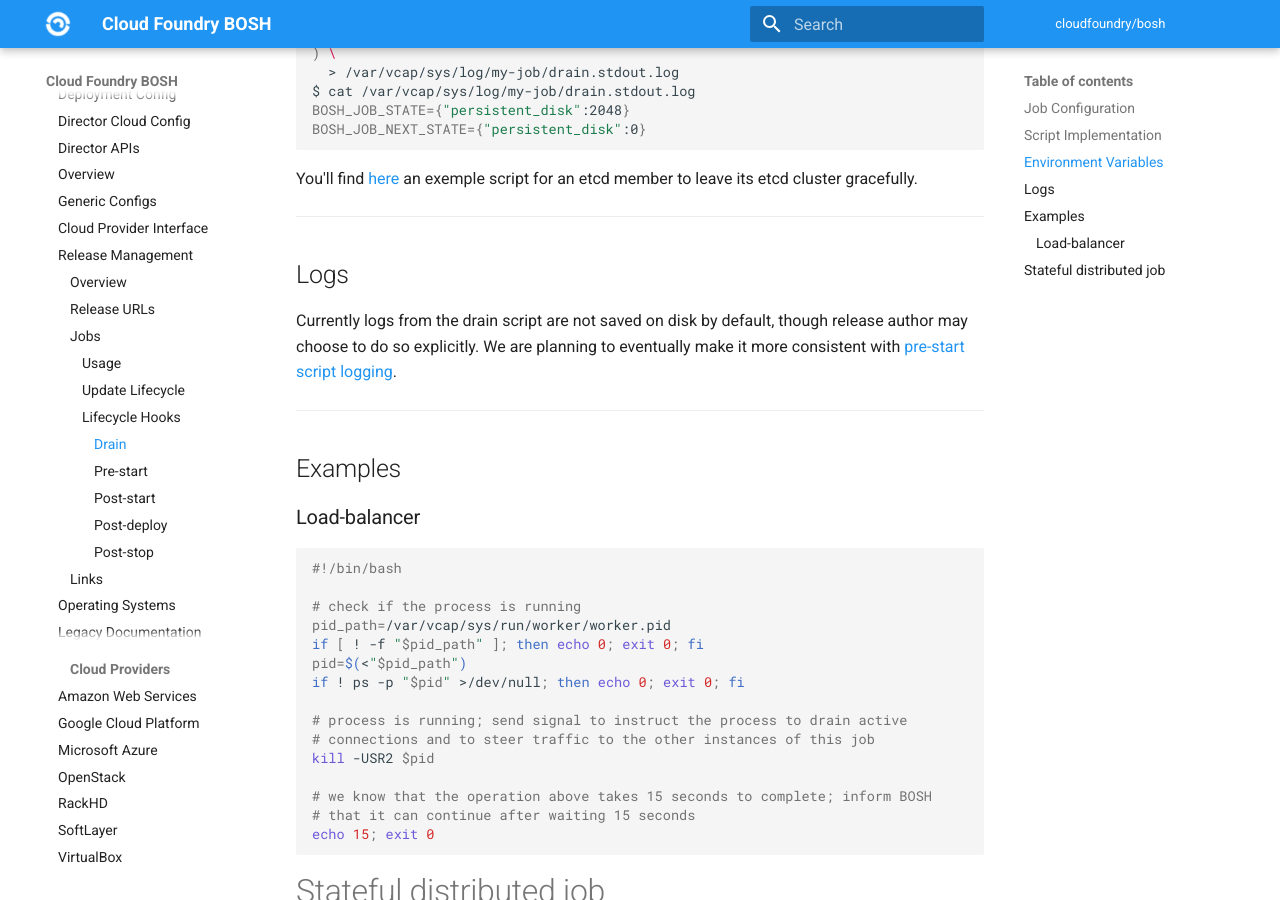
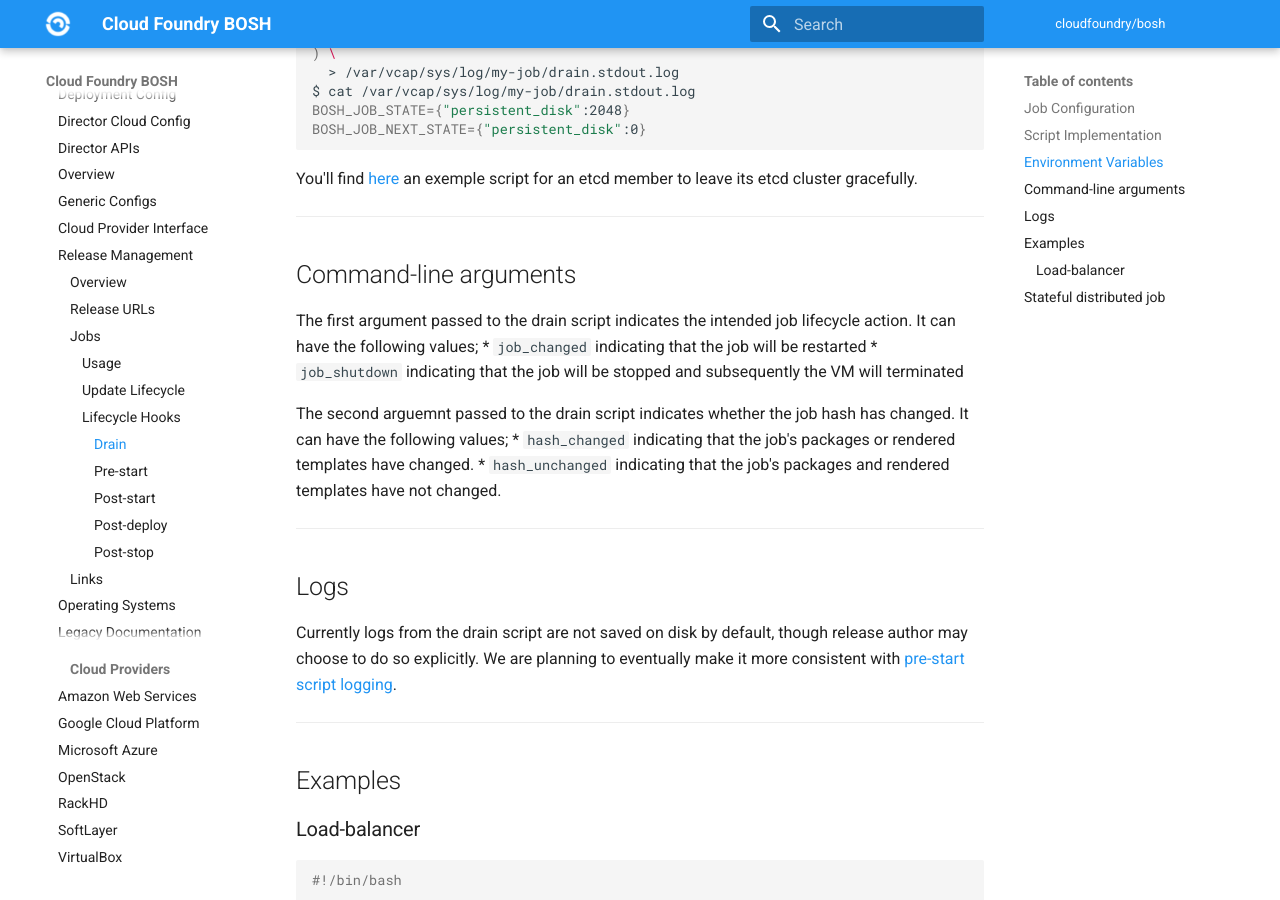
Before and after one commit to cloudfoundry/docs-bosh, an MkDocs documentation site: the page built from content/drain.md, in a window 1280 px wide and 900 px high, scrolled down 2328 px. Built offline with MkDocs 1.6.1 and Material for MkDocs 9.7.7, drawn with Linux system fonts in a browser that asks for light colours; old or Windows-style settings are respelled for this version of MkDocs.

Commit message:
Update drain.md with cmd arguments
Add description for `job_changed`, `job_shutdown`, `hash_changed` & `hash_unchanged`

```diff
--- a/content/drain.md
+++ b/content/drain.md
@@ -92,6 +92,18 @@ BOSH_JOB_NEXT_STATE={"persistent_disk":0}
 You'll find [here](https://github.com/cloudfoundry-incubator/cfcr-etcd-release/blob/master/jobs/etcd/templates/bin/drain.erb)
 an exemple script for an etcd member to leave its etcd cluster gracefully.
 
+---
+## Command-line arguments {: #command-line-arguments }
+
+The first argument passed to the drain script indicates the intended job lifecycle action.
+It can have the following values;
+* `job_changed` indicating that the job will be restarted
+* `job_shutdown` indicating that the job will be stopped and subsequently the VM will terminated
+
+The second arguemnt passed to the drain script indicates whether the job hash has changed.
+It can have the following values;
+* `hash_changed` indicating that the job's packages or rendered templates have changed.
+* `hash_unchanged` indicating that the job's packages and rendered templates have not changed.
 
 ---
 ## Logs {: #logs }
```
